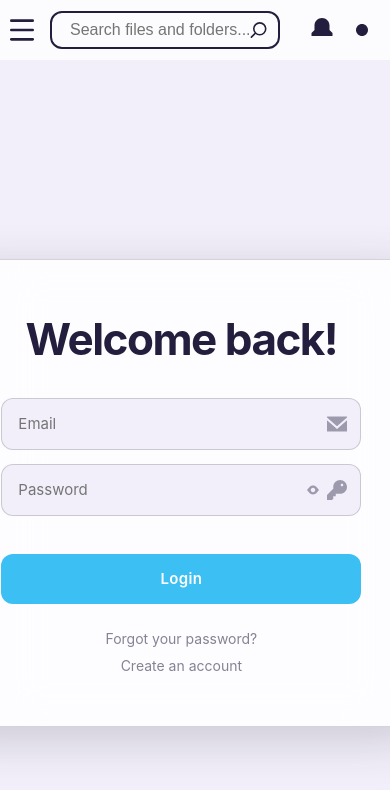
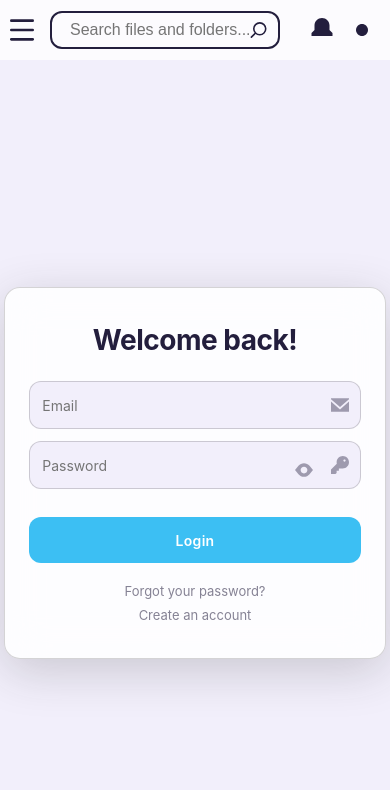
Before and after one commit to xCosmin14/OffGrid---Private-file-transfer, a React (Vite) app: page / in a window 390 px wide. Shown: the top 790 px of the page. Built offline with nearby package versions, Linux system fonts and the light colour scheme.

Commit message:
Login and register forms are now responsive

```diff
--- a/src/Account/Account.css
+++ b/src/Account/Account.css
@@ -102,3 +102,62 @@
 }
 #toggleViewPassword:hover svg {fill: var(--hoverCol); color: var(--hoverCol); opacity: 1;}
 #toggleViewPassword svg {width: 12px; height: 12px;}
+
+@media (max-width: 480px) {
+    .accountForm {
+        width: calc(100% - 13px);
+        max-width: 85%;
+        padding: 35px 24px;
+        border-radius: 16px;
+
+        margin-left: 0 !important;
+        margin-top: -20% !important;
+
+        position: relative;
+    }
+
+    .accountForm h1 {
+        font-size: 28px;
+        margin-bottom: 24px;
+        text-align: center;
+        letter-spacing: -0.5px;
+    }
+
+    .accountForm #accountFormField {
+        width: 100%;
+        margin-bottom: 12px;
+    }
+
+    #accountFormField input {
+        height: 46px;
+        font-size: 14px;
+        text-indent: 12px;
+    }
+
+    .accountForm #accountFormField svg,
+    #accountFormField svg {
+        right: 12px;
+        width: 18px;
+        height: 18px;
+    }
+
+    #toggleViewPassword {right: 36px !important;}
+
+    .accountForm button {
+        margin-top: 16px;
+        margin-bottom: 12px;
+        height: 46px;
+        font-size: 14px;
+    }
+
+    .accountForm a {
+        font-size: 13px;
+        margin-top: 8px;
+    }
+
+    .accountForm h3 {
+        font-size: 13px;
+        text-align: center;
+        margin-top: 4px;
+    }
+}
--- a/src/Settings/Settings.css
+++ b/src/Settings/Settings.css
@@ -26,7 +26,8 @@ h2 {
 .settingsCard {
     background: var(--boxBgCol);
     border-radius: 16px;
-    padding: 30px;
+    padding-inline: 30px;
+    padding-top: 20px; padding-bottom: 20px;
     box-shadow: 0px 8px 24px var(--boxShadowCol);
     backdrop-filter: blur(10px);
     border: 1px solid rgba(255, 255, 255, 0.05);
```
